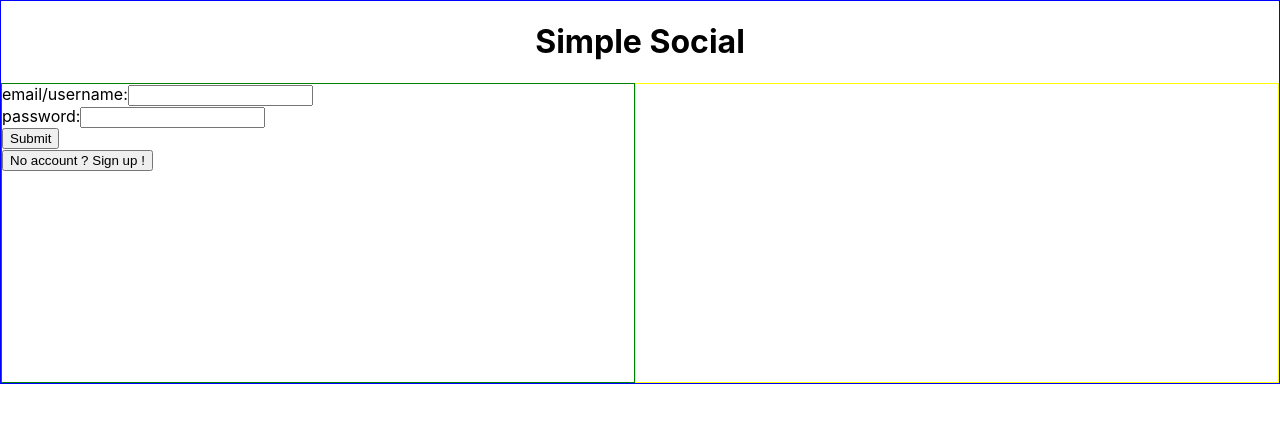
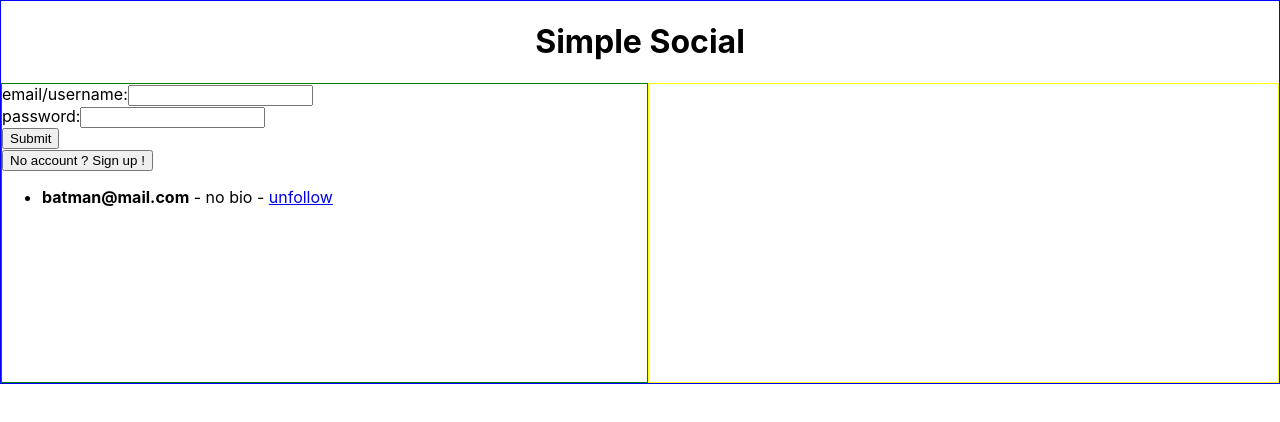
Before and after one commit to Edweis/simple-social, a React (Create React App) app in the folder front/: page / in a window 1280 px wide. Shown: the top 422 px of the page. Built offline with nearby package versions, Linux system fonts and the light colour scheme.

Commit message:
add followLink

```diff
--- a/front/src/components/ListUsers.jsx
+++ /dev/null
@@ -1,4 +0,0 @@
-import React from 'react';
-
-const ListUsers = () => null;
-export default ListUsers;
--- /dev/null
+++ b/front/src/components/ListUsers/FollowLink.js
@@ -0,0 +1,26 @@
+import React from 'react';
+
+const follow = username => {
+  console.debug('following', username);
+};
+const unfollow = username => {
+  console.debug('unfollowing', username);
+};
+
+const FollowLink = ({ username, subscriptions }) => {
+  const alreadyFollowed = subscriptions.includes(username);
+  if (alreadyFollowed) {
+    return (
+      <a href="#" onClick={() => unfollow(username)}>
+        unfollow
+      </a>
+    );
+  }
+  return (
+    <a href="#" onClick={() => follow(username)}>
+      follow
+    </a>
+  );
+};
+
+export default FollowLink;
--- /dev/null
+++ b/front/src/components/ListUsers/ListUsers.jsx
@@ -0,0 +1,29 @@
+import React, { useState } from 'react';
+import FollowLink from './FollowLink';
+
+const sampleUser = {
+  email: 'batman@mail.com',
+  password: '123123',
+  username: 'Bruce Wayne',
+  bio: 'no bio',
+};
+const sampleSubs = [sampleUser.username];
+const ListUsers = () => {
+  const [subscriptions, setSubscriptions] = useState(sampleSubs);
+  const [users, setUsers] = useState([sampleUser]);
+
+  if (users.length === 0) return <p>No user registrated yet.</p>;
+  return (
+    <ul>
+      {users.map(user => (
+        <li>
+          <b>{user.email}</b>
+          <span> - {user.bio} - </span>
+          <FollowLink username={user.username} subscriptions={subscriptions} />
+        </li>
+      ))}
+    </ul>
+  );
+};
+
+export default ListUsers;
--- /dev/null
+++ b/front/src/components/ListUsers/index.js
@@ -0,0 +1,3 @@
+import ListUsers from './ListUsers';
+
+export default ListUsers;
--- a/front/src/components/SignUser/SignUser.jsx
+++ b/front/src/components/SignUser/SignUser.jsx
@@ -10,7 +10,7 @@ const SignUser = ({ loggedUser, setLoggedUser }) => {
   const [isSignUpShown, setIsSignUpShown] = useState(false);
 
   const login = user => {
-    console.debug('Login...');
+    console.debug('Login...', user);
     const richUser = {
       email: 'email@test.com',
       username: 'Batman',
```
